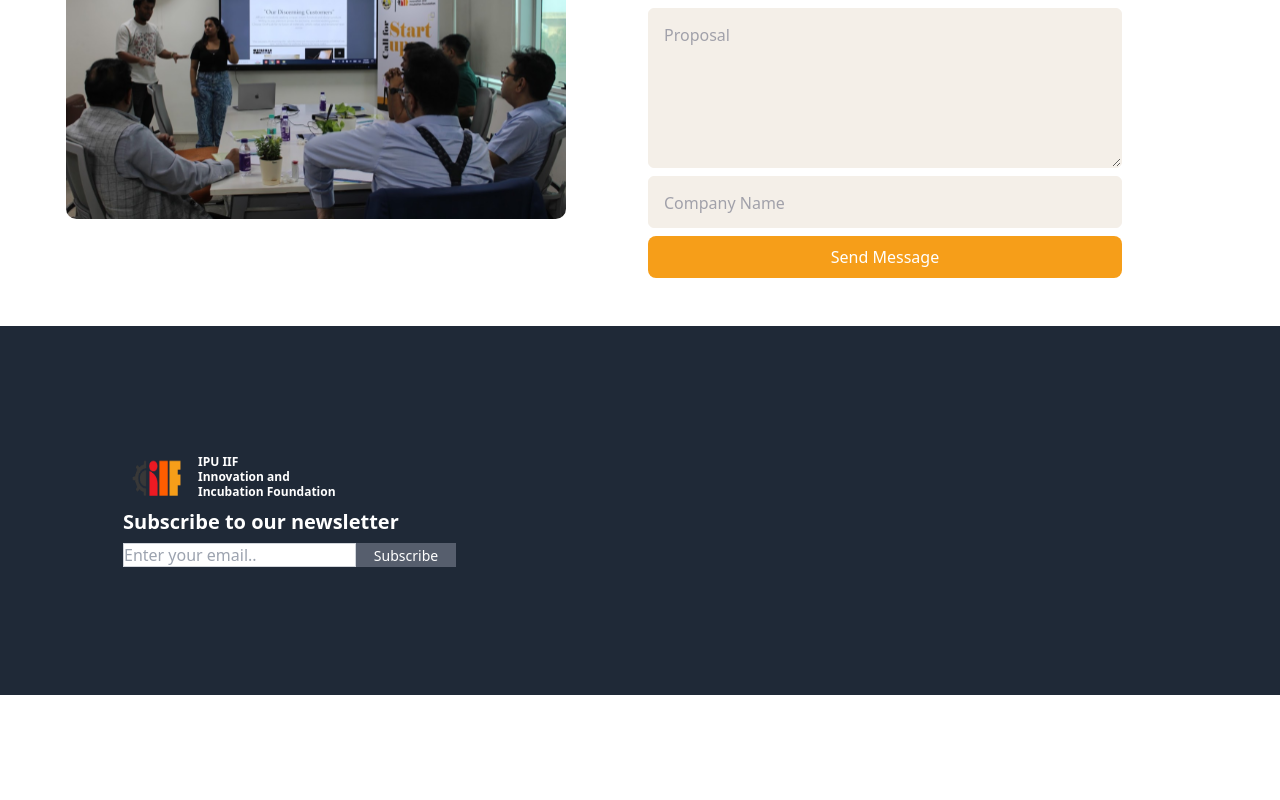
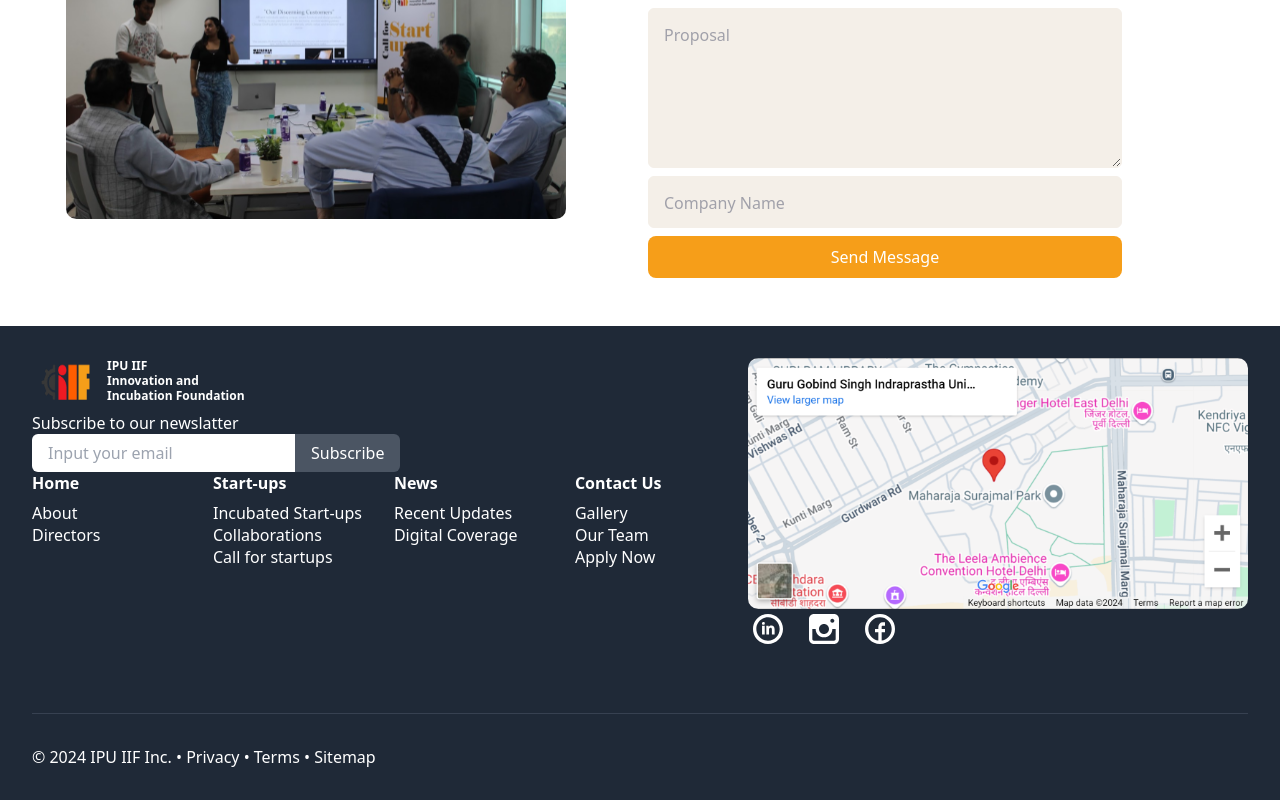
Before and after one commit to IPU-IIF/iif-website, a Next.js app: page / in a window 1280 px wide. Shown: the part 1788-2588 px from the top of the page. Before the commit the page ends 2483 px from the top, so only its background shows below. Built offline with nearby package versions, Linux system fonts and the light colour scheme; a web font is replaced by a local one.

Commit message:
footer prototype

```diff
--- a/package.json
+++ b/package.json
@@ -16,6 +16,7 @@
   "dependencies": {
     "@nextui-org/navbar": "^2.0.37",
     "@prisma/client": "^5.21.1",
+    "lucide-react": "^0.453.0",
     "next": "14.2.8",
     "react": "^18",
     "react-dom": "^18",
--- a/src/components/Footer.jsx
+++ b/src/components/Footer.jsx
@@ -1,27 +1,20 @@
-"use client";
+import React from "react";
 import Image from "next/image";
-import { useState } from "react";
-import Link from "next/link";
+import mapsvg from "../assets/helpimg/map.svg";
+import iif_logo from "../assets/logo/iif_logo.png";
 import {
-  FaFacebookF,
+  TiSocialFacebookCircular,
   FaTwitter,
-  FaInstagram,
-  FaLinkedinIn,
-} from "react-icons/fa"; // Make sure to install react-icons package
-import iif_logo from "../assets/logo/iif_logo.png";
+  TiSocialInstagram,
+  TiSocialLinkedinCircular,
+} from "react-icons/ti";
 
 const Footer = () => {
-  const [email, setEmail] = useState("");
-  const [submitted, setSubmitted] = useState(false);
-
-  const handleSubmit = (e) => {
-    e.preventDefault();
-    setSubmitted(true);
-  };
   return (
-    <footer className="bg-gray-800 text-white py-8 px-4">
-      <div>
-        <div className="py-[96px] px-[107px]">
+    <footer className="bg-gray-800 text-white p-8">
+      <div className="container mx-auto">
+        <div className="flex flex-col md:flex-row justify-between items-start mb-8">
+          <div className="mb-6 md:mb-0">
             <div className="flex flex-row ">
               {/*logo*/}
               <div className="flex flex-col items-center">
@@ -36,40 +29,90 @@ const Footer = () => {
               </div>
             </div>
 
-          <div>
-            <p className="font-[700] text-[20px] mb-2">
-              Subscribe to our newsletter
-            </p>
-            <form onSubmit={handleSubmit} className="w-full flex">
-              <div className="">
+            <span>Subscribe to our newslatter</span>
+            <form className="flex">
               <input
                 type="email"
-                  className="w-full border border-gray-300"
-                  placeholder="Enter your email.."
-                  value={email}
-                  onChange={(e) => setEmail(e.target.value)}
-                  required
+                placeholder="Input your email"
+                className="bg-white text-gray-800 px-4 py-2 rounded-l-md"
               />
-              </div>
-              <button
-                type="submit"
-                className="w-[100px] bg-[#565E6D] text-white hover:bg-[#6c768a] font-[400] text-[14px]"
-              >
+              <button className="bg-gray-600 px-4 py-2 rounded-r-md">
                 Subscribe
               </button>
             </form>
+            <nav className="grid grid-cols-2 md:grid-cols-4 gap-8">
+              <div>
+                <h3 className="font-bold mb-2">Home</h3>
+                <ul>
+                  <li>
+                    <a href="#">About</a>
+                  </li>
+                  <li>
+                    <a href="#">Directors</a>
+                  </li>
+                </ul>
+              </div>
+              <div>
+                <h3 className="font-bold mb-2">Start-ups</h3>
+                <ul>
+                  <li>
+                    <a href="#">Incubated Start-ups</a>
+                  </li>
+                  <li>
+                    <a href="#">Collaborations</a>
+                  </li>
+                  <li>
+                    <a href="#">Call for startups</a>
+                  </li>
+                </ul>
+              </div>
+              <div>
+                <h3 className="font-bold mb-2">News</h3>
+                <ul>
+                  <li>
+                    <a href="#">Recent Updates</a>
+                  </li>
+                  <li>
+                    <a href="#">Digital Coverage</a>
+                  </li>
+                </ul>
+              </div>
+              <div>
+                <h3 className="font-bold mb-2">Contact Us</h3>
+                <ul>
+                  <li>
+                    <a href="#">Gallery</a>
+                  </li>
+                  <li>
+                    <a href="#">Our Team</a>
+                  </li>
+                  <li>
+                    <a href="#">Apply Now</a>
+                  </li>
+                </ul>
+              </div>
+            </nav>
+          </div>
+          <div className="flex flex-col md:flex-col justify-between items-start mb-8">
+            <div>
+              <Image src={mapsvg} alt="map" width={500} height={500} />
+            </div>
+            <div className="flex space-x-4 mt-4 md:mt-0  ">
+              <a href="#" aria-label="LinkedIn ">
+                <TiSocialLinkedinCircular className="text-white size-10" />
+              </a>
+              <a href="#" aria-label="Instagram">
+                <TiSocialInstagram className="text-white size-10" />
+              </a>
+              <a href="#" aria-label="Facebook">
+                <TiSocialFacebookCircular className="text-white size-10" />
+              </a>
+            </div>
+          </div>
         </div>
 
-          <div></div>
-
-          <div></div>
-        </div>
-
-        {/* right */}
-        <div>
-          <div></div>
-
-          <div></div>
+        <div className="flex flex-col md:flex-row justify-between items-center pt-8 border-t border-gray-700">
+          <p>&copy; 2024 IPU IIF Inc. • Privacy • Terms • Sitemap</p>
         </div>
       </div>
     </footer>
```
Also changed, not shown: src/assets/helpimg/map.svg (added), 1 other file (tests, documents, lock files or other folders). Lines whose indentation alone changed are shown as unchanged.
